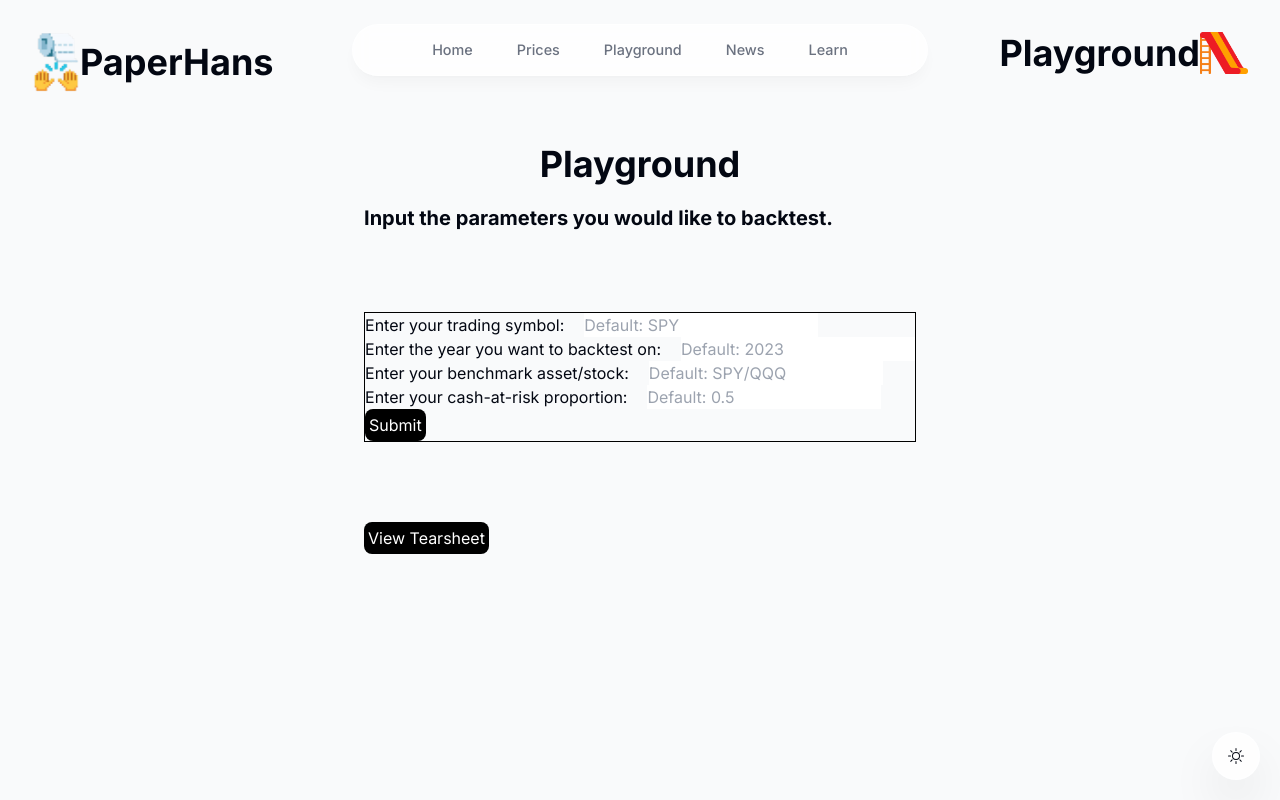
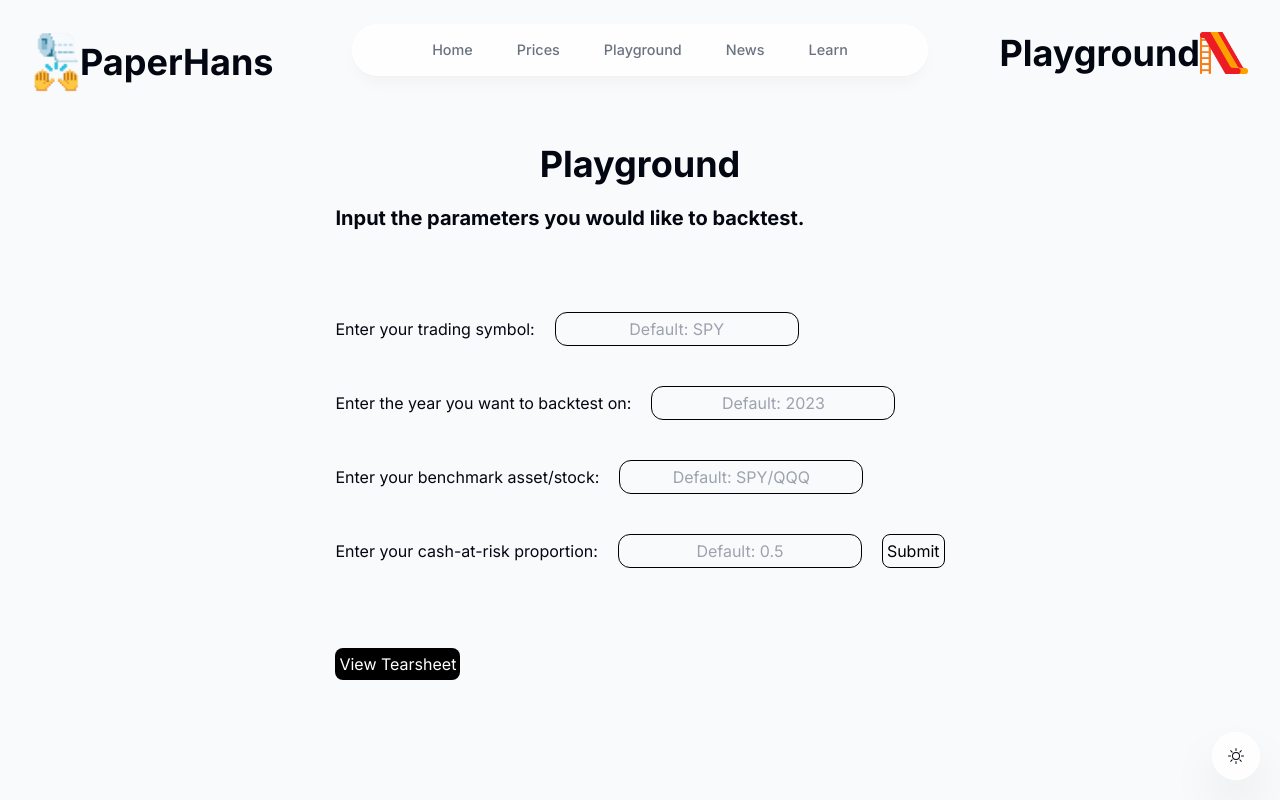
Before and after one commit to yhanyi/PaperHans, a Next.js app: page /playground in a window 1280 px wide. Built offline with nearby package versions, Linux system fonts and the light colour scheme.

Commit message:
Fixed backtest_input

```diff
--- a/src/components/backtest_input.tsx
+++ b/src/components/backtest_input.tsx
@@ -33,7 +33,7 @@ export default function BacktestInput() {
         headers: {
           "Content-Type": "application/json",
         },
-        body: JSON.stringify({ symbol, year, benchmark }),
+        body: JSON.stringify({ symbol, year, benchmark, cashAtRisk }),
       });
       const data = await response.json();
       if (data.error) {
@@ -48,58 +48,59 @@ export default function BacktestInput() {
   };
 
   return (
-    <div className="flex flex-col border-black border-1px border">
-      <form onSubmit={handleSubmit} className="flex flex-col">
-        <div className="gap-5 flex flex-row">
+    <div className="flex flex-col gap-20">
+      <form onSubmit={handleSubmit} className="flex flex-col gap-10">
+        <div className="gap-5 flex flex-row items-center">
           <p>Enter your trading symbol:</p>
           <input
             type="text"
             value={symbol}
             onChange={handleTradeChange}
             placeholder="Default: SPY"
-            className=""
+            className="w-fit text-center bg-transparent border border-1px border-black dark:border-white rounded-xl p-1"
           />
         </div>
 
-        <div className="gap-5 flex flex-row">
+        <div className="gap-5 flex flex-row items-center">
           <p>Enter the year you want to backtest on:</p>
           <input
             type="text"
             value={year}
             onChange={handleYearChange}
             placeholder="Default: 2023"
-            className="w-fit"
+            className="w-fit text-center bg-transparent border border-1px border-black dark:border-white rounded-xl p-1"
           />
         </div>
 
-        <div className="gap-5 flex flex-row">
+        <div className="gap-5 flex flex-row items-center">
           <p>Enter your benchmark asset/stock:</p>
           <input
             type="text"
             value={benchmark}
             onChange={handleBenchmarkChange}
             placeholder="Default: SPY/QQQ"
-            className="w-fit"
+            className="w-fit text-center bg-transparent border border-1px border-black dark:border-white rounded-xl p-1"
           />
         </div>
 
-        <div className="gap-5 flex flex-row">
+        <div className="gap-5 flex flex-row items-center">
           <p>Enter your cash-at-risk proportion:</p>
           <input
             type="text"
             value={cashAtRisk}
             onChange={handleCashChange}
             placeholder="Default: 0.5"
-            className="w-fit"
+            className="w-fit text-center bg-transparent border border-1px border-black dark:border-white rounded-xl p-1"
           />
+
+          <button
+            type="submit"
+            className="text-black dark:text-white w-fit p-1 rounded-lg border border-1 border-black dark:border-white"
+          >
+            Submit
+          </button>
         </div>
       </form>
-      <button
-        type="submit"
-        className="bg-black text-white dark:bg-white dark:text-black w-fit p-1 rounded-lg"
-      >
-        Submit
-      </button>
       {response !== "" && <p>{response}</p>}
     </div>
   );
```
